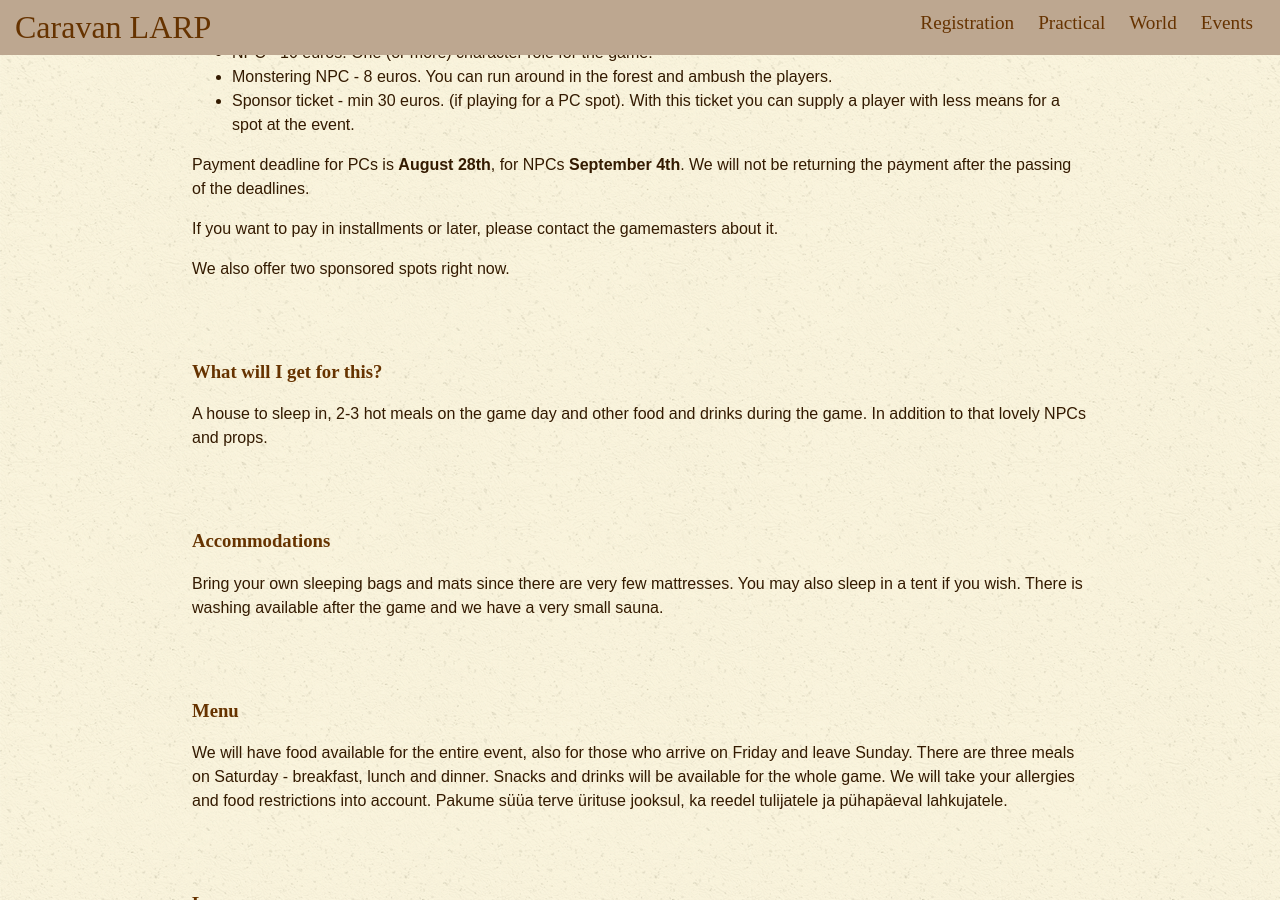
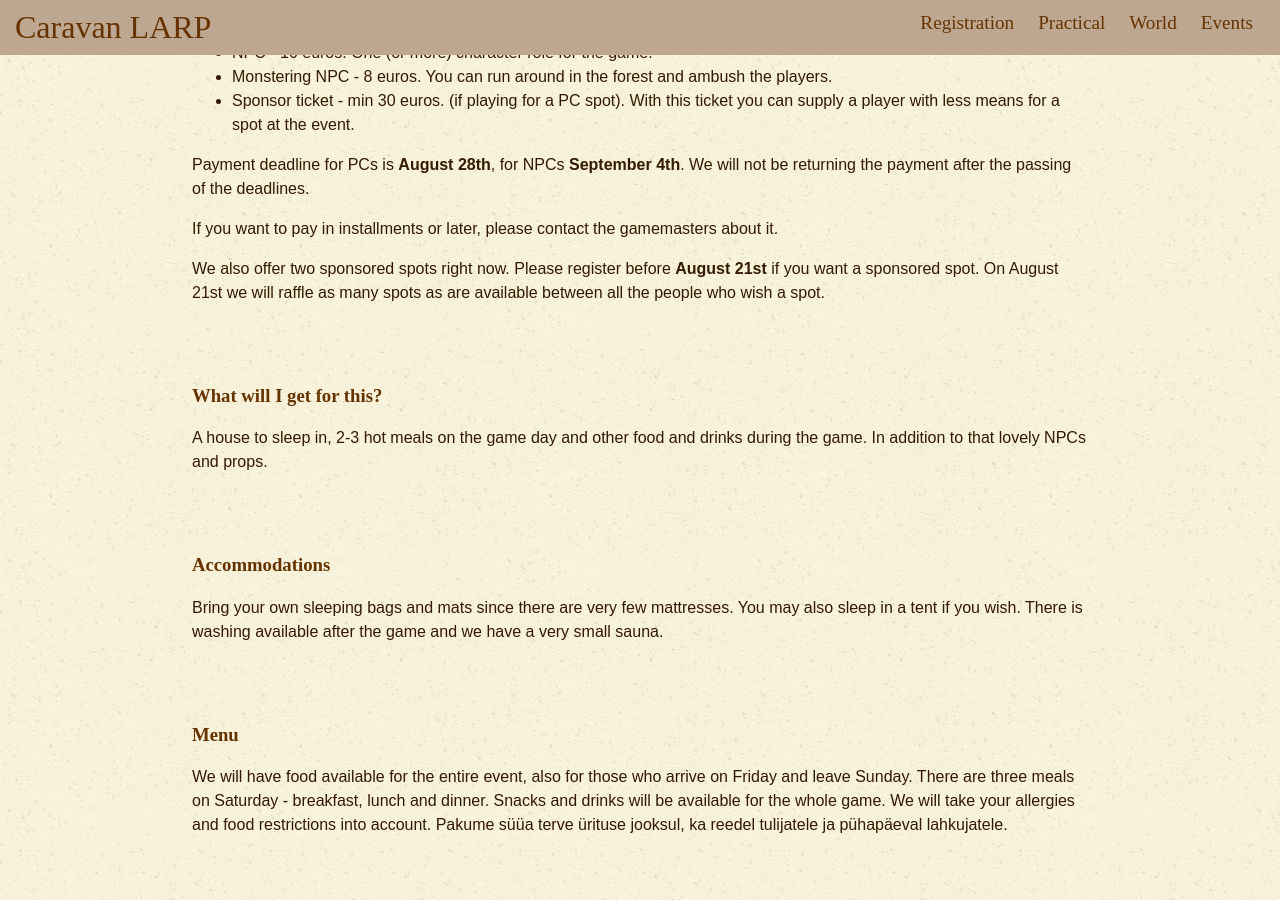
Before and after one commit to karavanlarp/karavanlarp.github.io, a Jekyll site: the page built from eng/events/beginning.md, in a window 1280 px wide and 900 px high, scrolled down 1524 px. Built offline with Jekyll 4.4.1, drawn with Linux system fonts in a browser that asks for light colours; some web fonts are replaced.

Commit message:
text fix

```diff
--- a/eng/events/beginning.md
+++ b/eng/events/beginning.md
@@ -59,7 +59,7 @@ Payment deadline for PCs is **August 28th**, for NPCs **September 4th**. We will
 
 If you want to pay in installments or later, please contact the gamemasters about it.
 
-We also offer two sponsored spots right now.
+We also offer two sponsored spots right now. Please register before **August 21st** if you want a sponsored spot. On August 21st we will raffle as many spots as are available between all the people who wish a spot.
 
 ### What will I get for this?
 
```
